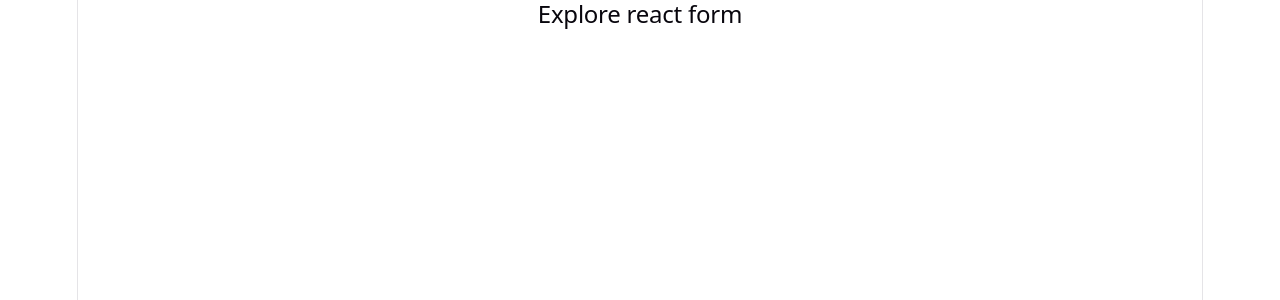
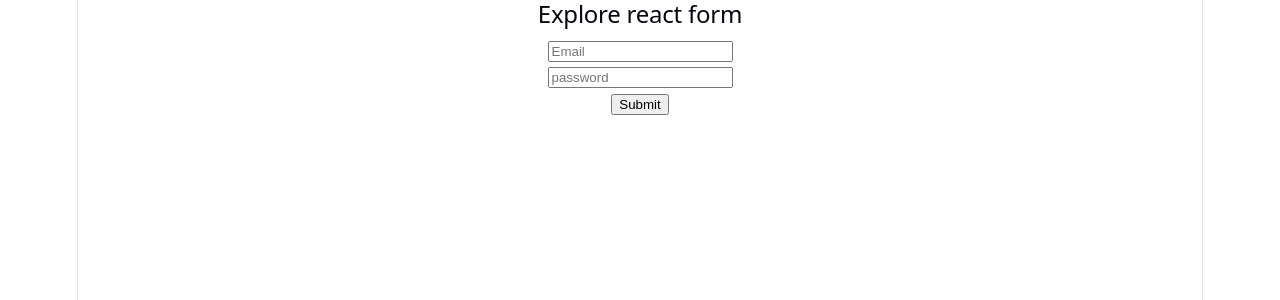
Before and after one commit to jk-jumur/explore-react-form, a React (Vite) app: page / in a window 1280 px wide. Shown: the top 300 px of the page. Built offline with nearby package versions, Linux system fonts and the light colour scheme.

Commit message:
use form action formData and controlled component

```diff
--- a/src/App.jsx
+++ b/src/App.jsx
@@ -1,16 +1,24 @@
 
 import './App.css'
+import ControlledField from './Components/ControlledField/ControlledField'
+// import FormAction from './Components/FormAction/FormAction'
+// import SimpleForm from './Components/SimpleForm/SimpleFrom'
 
 function App() {
 
 
   return (
     <>
-         <div>
+
              <h2>Explore react form</h2>
-         </div>
+           {/* <SimpleForm></SimpleForm> */}
 
-    </>
+           {/* <FormAction></FormAction> */}
+
+
+           <ControlledField></ControlledField>
+
+  </>
   )
 }
 
--- /dev/null
+++ b/src/Components/ControlledField/ControlledField.jsx
@@ -0,0 +1,32 @@
+import { useState } from "react";
+
+const ControlledField = () => {
+
+       const[password, setPassword] = useState('')
+     const handleSubmit = (e) => {
+         e.preventDefault();
+         console.log('submitted')
+     }
+
+     const handlePasswordOnChange = (e) => {
+           console.log(e.target.value)
+     }
+
+    return(
+
+        <div>
+             <form onSubmit={handleSubmit}>
+                 <input type="email" name="email" id="" placeholder="Email" />
+                 <br />
+
+                 <input type="password" name="password" defaultValue={password} onChange={handlePasswordOnChange}  placeholder="password"/>
+
+                 <br />
+
+                 <input type="submit" value="Submit" />
+             </form>
+        </div>
+    )
+}
+
+export  default ControlledField;
--- /dev/null
+++ b/src/Components/FormAction/FormAction.jsx
@@ -0,0 +1,24 @@
+const FormAction = () => {
+
+    const handlerFormAction = (formData) => {
+          console.log(formData.get('name'));
+          console.log(formData.get('email'))
+    }
+
+    return(
+         <div>
+            <form action={handlerFormAction}>
+
+                <input type="text" name="name"  placeholder="Your Name" />
+                <br />
+                <input type="email" name="email"
+                placeholder="Type your email" />
+                <br />
+
+                <input type="submit" value="Submit" />
+            </form>
+         </div>
+    )
+}
+
+export default FormAction;
--- /dev/null
+++ b/src/Components/SimpleForm/SimpleFrom.jsx
@@ -0,0 +1,24 @@
+const SimpleForm = () => {
+
+    const handlerSubmit = (e) => {
+        e.preventDefault();
+          console.log(e.target.name.value);
+          console.log(e.target.email.value);
+    }
+      return(
+          <div>
+
+             <form onSubmit={handlerSubmit}>
+
+                 <input type="text"  name="name" placeholder="Your Name"/>
+                 <br />
+
+                 <input type="email" name="email" placeholder="Your Email" />
+
+                 <br />
+                 <input type="submit" value="Submit" />
+             </form>
+          </div>
+      )
+}
+export default SimpleForm;
```
Also changed, not shown: src/Components/_get_form_data_.js (added, +13 -0 lines).
